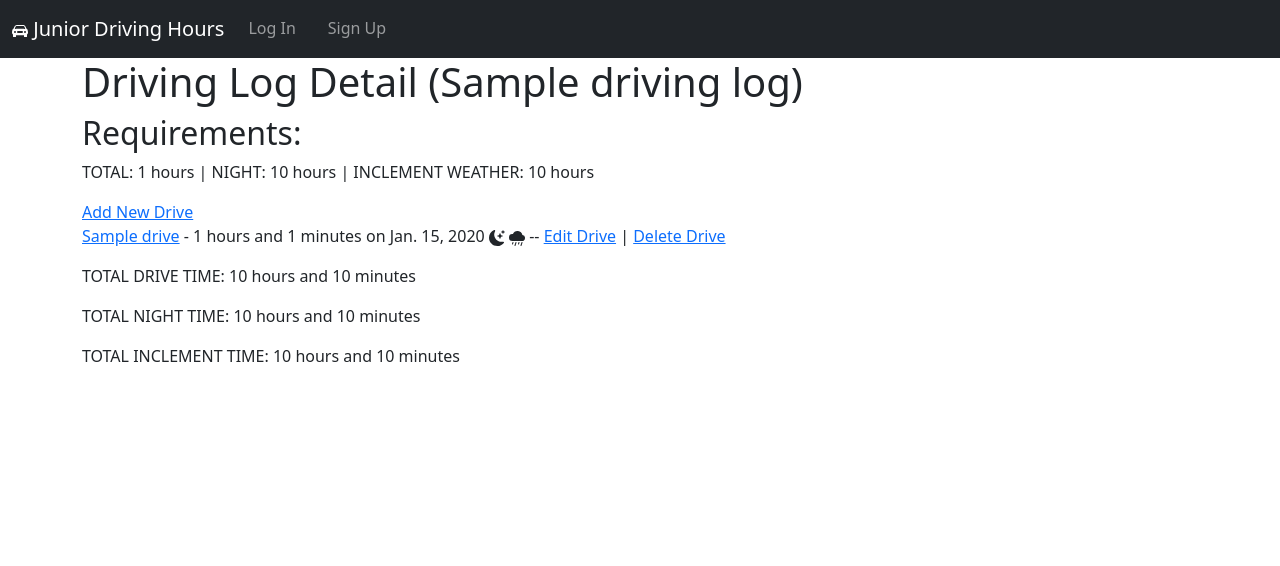
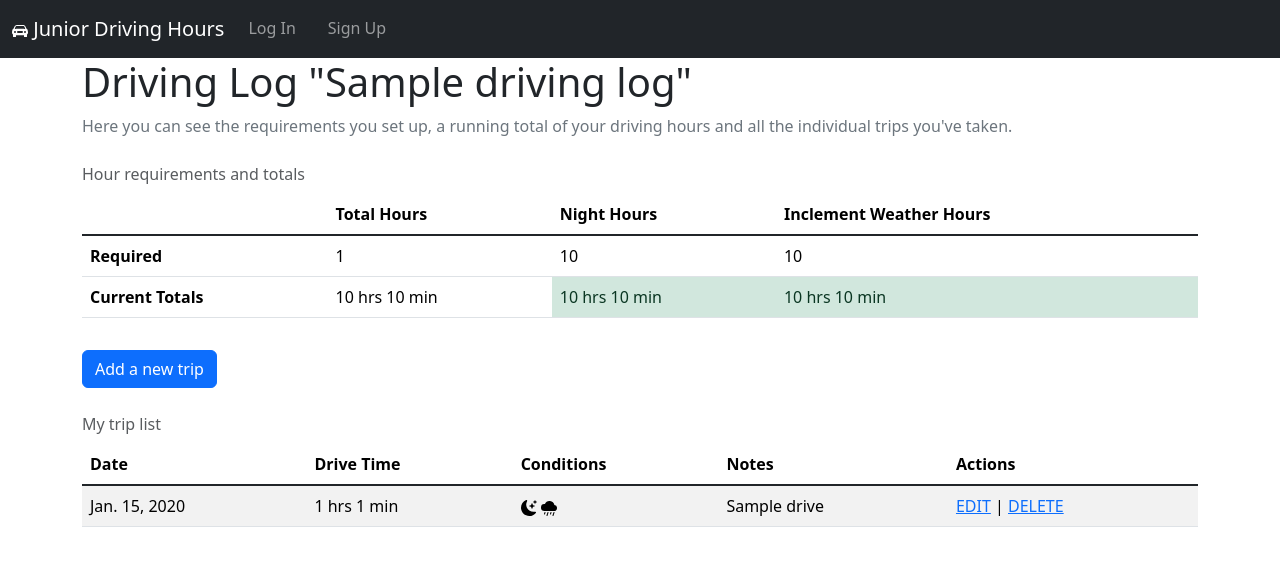
Before and after one commit to jaerrib/driving-hours, a Django app: template templates/driving_logs/driving_log_detail.html in a window 1280 px wide. Shown: the top 566 px of the page. Run offline with Django 4.2, Linux system fonts and the light colour scheme; tables that the repository leaves empty hold one stand-in row (values such as "Sample post"); the template is opened without the code that fills it: values that come from a table or form of the project are taken from there, most other values are stand-ins (such as "Sample title", 1, 10 or a date in 2020); data that the repository does not hold is empty; parts of the project's set-up code (start-up, migrations or seed data) failed here and were passed over.

Commit message:
Improve presentation of driving log detail page

```diff
--- a/templates/driving_logs/driving_log_detail.html
+++ b/templates/driving_logs/driving_log_detail.html
@@ -1,16 +1,71 @@
 {% extends "_base.html" %}
 
-{% block title %}Driver Log Detail{% endblock title %}
+{% block title %}Driving Log Detail{% endblock title %}
 
 {% block content %}
-    <h1>Driving Log Detail ({{ driving_log.name }})</h1>
-    <h2>Requirements:</h2>
-    <p>TOTAL: {{ driving_log.total_hours_needed }} hours | NIGHT: {{ driving_log.night_hours_needed }} hours | INCLEMENT WEATHER: {{ driving_log.inclement_weather_hours_needed }} hours </p>
-    <a href="{% url 'drive_new' driving_log_pk %}">Add New Drive</a>
+    <h1>Driving Log "{{ driving_log.name }}"</h1>
+    <p class="text-secondary">Here you can see the requirements you set up, a running total of your driving hours and all the individual trips you've taken.</p>
+    <table class="table">
+        <caption style="caption-side: top;">Hour requirements and totals</caption>
+        <thead>
+            <tr>
+                <th scope="col"></th>
+                <th scope="col">Total Hours</th>
+                <th scope="col">Night Hours</th>
+                <th scope="col">Inclement Weather Hours</th>
+            </tr>
+        </thead>
+        <tbody class="table-group-divider">
+            <tr>
+                <th scope="row">Required</th>
+                <td>{{ driving_log.total_hours_needed }}</td>
+                <td>{{ driving_log.night_hours_needed }}</td>
+                <td>{{ driving_log.inclement_weather_hours_needed }}</td>
+            </tr>
+            <tr>
+                <th scope="row">Current Totals</th>
+                {% if drive_totals.hours == driving_log.total_hours_needed %}
+                    <td class="bg-success-subtle text-success-emphasis">
+                {% else %}
+                    <td>
+                {% endif %}
+                {{ drive_totals.hours}} hrs {{ drive_totals.minutes}} min
+                </td>
+                {% if drive_totals.night_hours == driving_log.night_hours_needed %}
+                    <td class="bg-success-subtle text-success-emphasis">
+                {% else %}
+                    <td>
+                {% endif %}
+                {{ drive_totals.night_hours}} hrs {{ drive_totals.night_minutes}} min
+                </td>
+                {% if drive_totals.inclement_hours == drive_totals.inclement_weather_hours_needed %}
+                    <td class="bg-success-subtle text-success-emphasis">
+                {% else %}
+                    <td>
+                {% endif %}
+                {{ drive_totals.inclement_hours}} hrs {{ drive_totals.inclement_minutes}} min
+                </td>
+            </tr>
+        </tdbody>
+    </table>
+    <a href="{% url 'drive_new' driving_log_pk %}" class="btn btn-primary my-3">Add a new trip</a>
+    <table class="table table-striped">
+        <caption style="caption-side: top;">My trip list</caption>
+        <thead>
+            <tr>
+                <th scope="col">Date</th>
+                <th scope="col">Drive Time</th>
+                <th scope="col">Conditions</th>
+                <th scope="col">Notes</th>
+                <th scope="col">Actions</th>
+            </tr>
+        </thead>
+        <tbody class="table-group-divider">
             {% for drive in drive_list %}
-        <p><a href="{{ drive.get_absolute_url }}">{{ drive.name }}</a>
-            - {{ drive.hours }} hours and {{ drive.minutes }}
-            minutes on {{ drive.date }}
+            <tr>
+                <td>{{ drive.date }}</td>
+                <td>{{ drive.hours }} hrs {{ drive.minutes }} min</td>
+                <td>
                     {% if drive.night %}
                     <svg xmlns="http://www.w3.org/2000/svg" width="16" height="16"
                         fill="currentColor" class="bi bi-moon-stars-fill"
@@ -26,14 +81,14 @@
                         <path d="M4.158 12.025a.5.5 0 0 1 .316.633l-.5 1.5a.5.5 0 1 1-.948-.316l.5-1.5a.5.5 0 0 1 .632-.317m3 0a.5.5 0 0 1 .316.633l-1 3a.5.5 0 1 1-.948-.316l1-3a.5.5 0 0 1 .632-.317m3 0a.5.5 0 0 1 .316.633l-.5 1.5a.5.5 0 1 1-.948-.316l.5-1.5a.5.5 0 0 1 .632-.317m3 0a.5.5 0 0 1 .316.633l-1 3a.5.5 0 1 1-.948-.316l1-3a.5.5 0 0 1 .632-.317m.247-6.998a5.001 5.001 0 0 0-9.499-1.004A3.5 3.5 0 1 0 3.5 11H13a3 3 0 0 0 .405-5.973"/>
                     </svg>
                 {% endif %}
-            -- <a href="{% url 'drive_edit' drive.pk %}">Edit Drive</a> |
-            <a href="{% url 'drive_delete' drive.pk %}">Delete Drive</a>
-        </p>
-
+                </td>
+                <td>{{ drive.name }}</td>
+                <td>
+                    <a href="{% url 'drive_edit' drive.pk %}">EDIT</a> |
+                    <a href="{% url 'drive_delete' drive.pk %}">DELETE</a>
+                </td>
+            </tr>
             {% endfor %}
-    <div>
-        <p>TOTAL DRIVE TIME: {{ drive_totals.hours}} hours and {{ drive_totals.minutes}} minutes</p>
-        <p>TOTAL NIGHT TIME: {{ drive_totals.night_hours}} hours and {{ drive_totals.night_minutes}} minutes</p>
-        <p>TOTAL INCLEMENT TIME: {{ drive_totals.inclement_hours}} hours and {{ drive_totals.inclement_minutes}} minutes</p>
-    </div>
+        </tbody>
+    </table>
 {% endblock content %}
```
Lines whose indentation alone changed are shown as unchanged.
